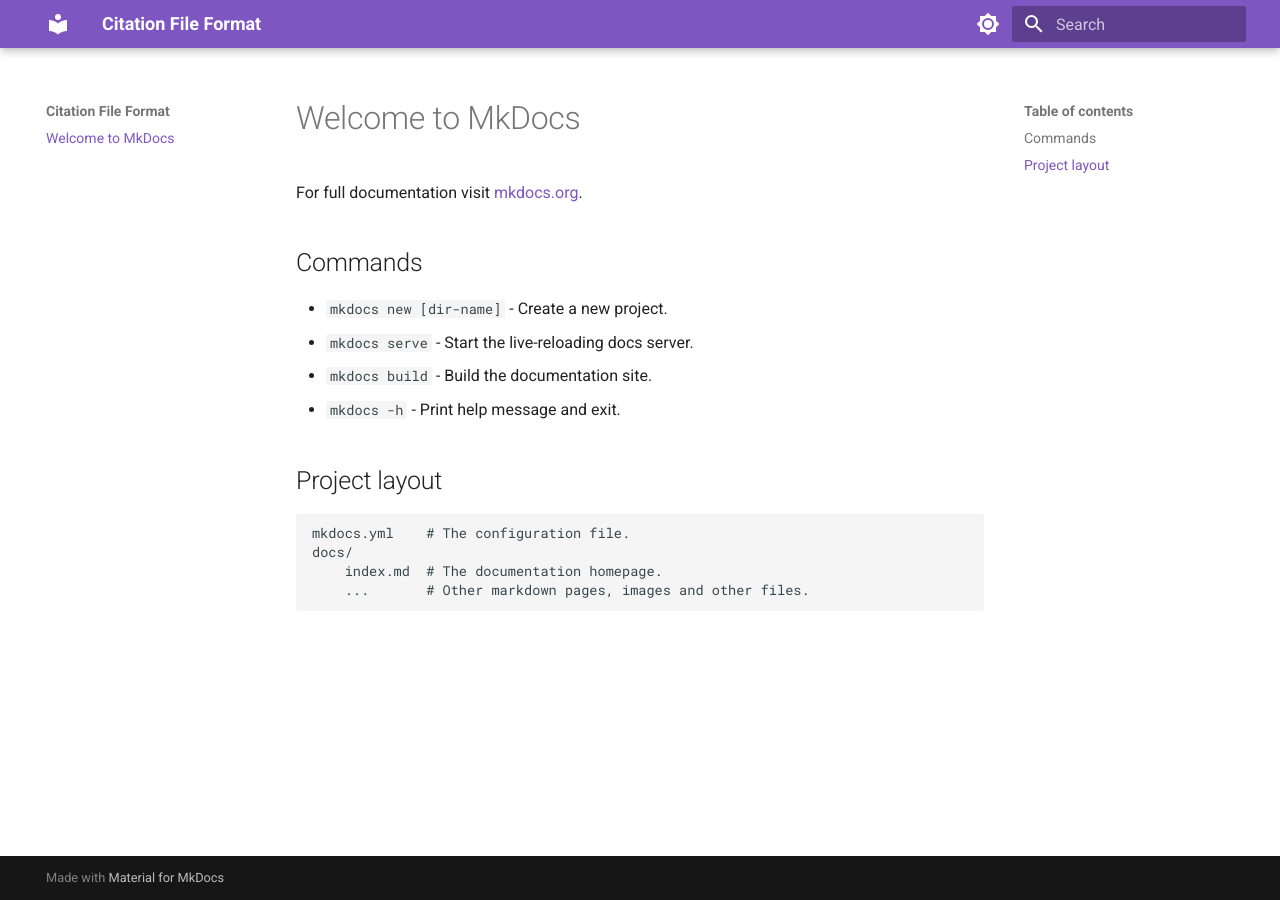
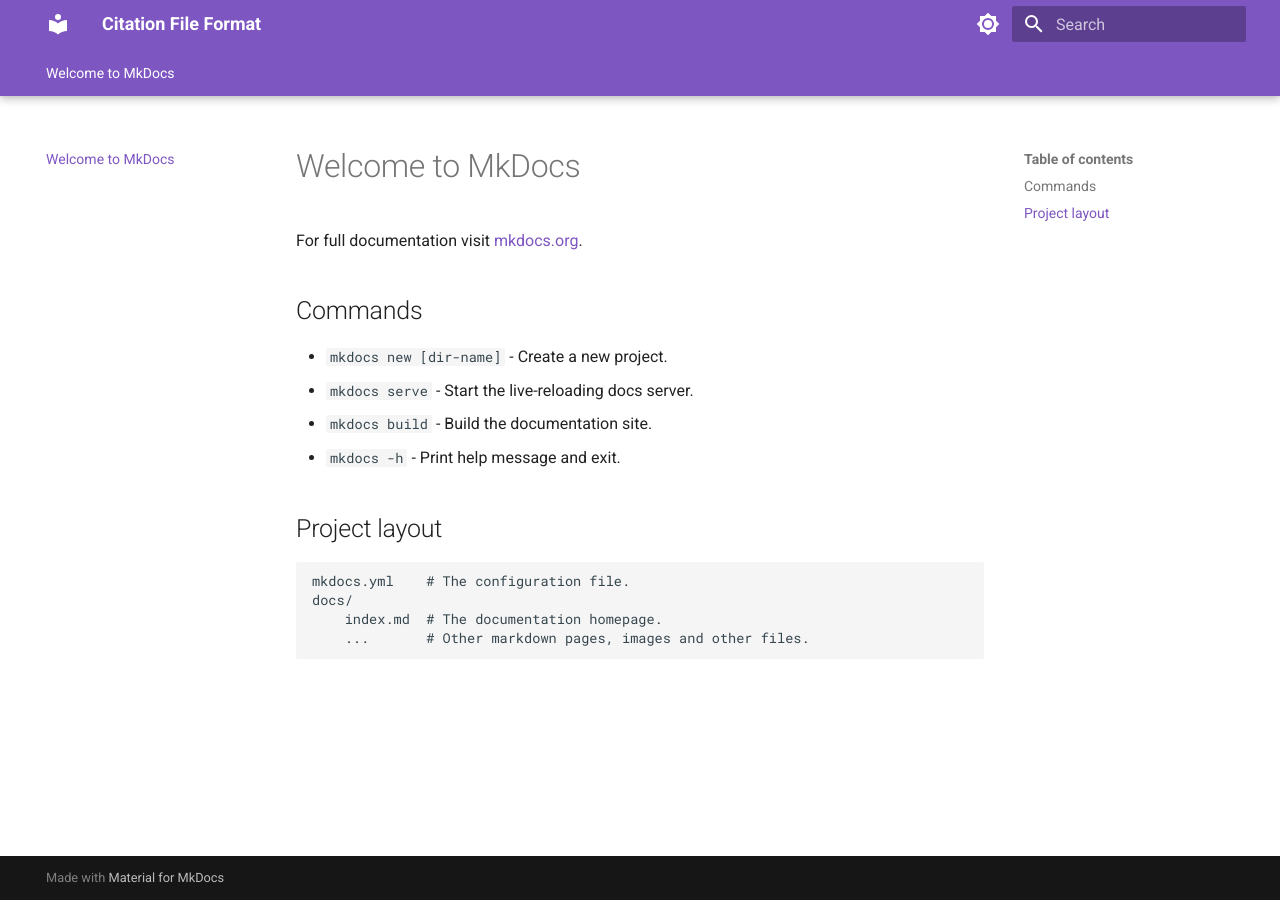
Before and after one commit to sdruskat/cffio, an MkDocs documentation site: the page built from docs/index.md, in a window 1280 px wide. Built offline with MkDocs 1.6.1 and Material for MkDocs 9.7.7, drawn with Linux system fonts in a browser that asks for light colours.

Commit message:
Let color scheme follow system, add nav tabs

```diff
--- a/mkdocs.yml
+++ b/mkdocs.yml
@@ -1,10 +1,14 @@
 site_name: Citation File Format
+
+# Theme configuration
 theme:
   name: material
+
   palette:
 
     # Palette toggle for light mode
-    - scheme: default
+    - media: "(prefers-color-scheme: light)"
+      scheme: default
       toggle:
         icon: material/brightness-7
         name: Switch to dark mode
@@ -12,9 +16,14 @@
       primary: deep purple
 
     # Palette toggle for dark mode
-    - scheme: slate
+    - media: "(prefers-color-scheme: dark)"
+      scheme: slate
       toggle:
         icon: material/brightness-4
         name: Switch to light mode
 
       primary: deep purple
+
+  features:
+    - navigation.tabs
+    - navigation.tabs.sticky
```
